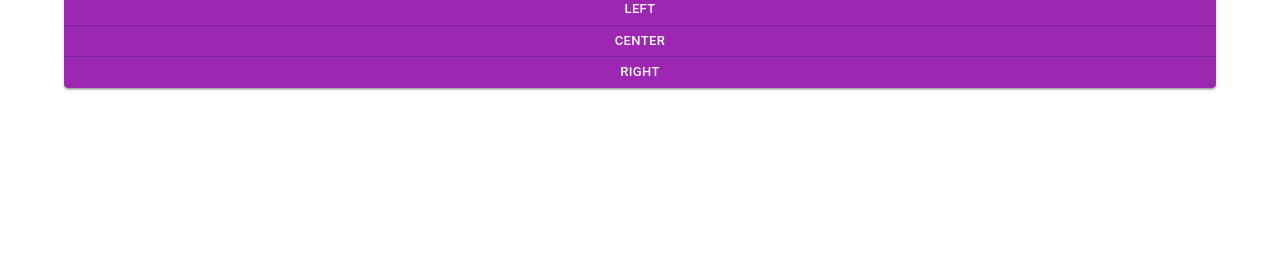
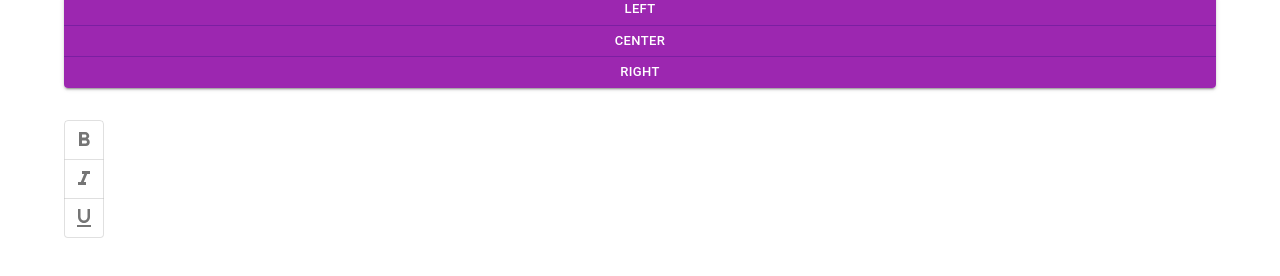
Before and after one commit to AnjoC07/React-Material-UI-Demo, a React (Create React App) app: page / in a window 1280 px wide. Shown: the part 350-626 px from the top of the page. Built offline with nearby package versions, Linux system fonts and the light colour scheme.

Commit message:
Material UI - Toggle Button

```diff
--- a/src/components/MuiButton.tsx
+++ b/src/components/MuiButton.tsx
@@ -1,7 +1,35 @@
-import { Stack, Button, IconButton, ButtonGroup } from "@mui/material"; //Import ButtonGroup Component
+import {
+  Stack,
+  Button,
+  IconButton,
+  ButtonGroup,
+  ToggleButtonGroup,
+  ToggleButton,
+} from "@mui/material"; //Import Toggle Button
 import SendIcon from "@mui/icons-material/Send";
+// Import Format Icon Libraries
+import FormatBoldIcon from "@mui/icons-material/FormatBold";
+import FormatItalicIcon from "@mui/icons-material/FormatItalic";
+import FormatUnderlinedIcon from "@mui/icons-material/FormatUnderlined";
+// Use of useState
+import { useState } from "react";
 
 export const MuiButton = () => {
+  // Declaration of useState
+  // const [formats, setFormats] = useState<string[]>([]);
+  const [formats, setFormats] = useState<string | null>(null); // - exclusive
+  console.log({
+    formats,
+  });
+  // Declaration of handleFormatChange Function
+  const handleFormatChange = (
+    _event: React.MouseEvent<HTMLElement>,
+    // updatedFormats: string[]
+    updatedFormats: string | null // -exclusive
+  ) => {
+    setFormats(updatedFormats);
+  };
+
   return (
     <Stack spacing={4}>
       <Stack spacing={2} direction={"row"}>
@@ -90,6 +118,32 @@ export const MuiButton = () => {
           <Button>Right</Button>
         </ButtonGroup>
       </Stack>
+
+      {/* Toggle Button Group Component*/}
+      {/* Incorporation of useState */}
+      <Stack direction="row">
+        <ToggleButtonGroup
+          aria-label="text formatting"
+          value={formats}
+          onChange={handleFormatChange} //define this function above const handleFormatChange
+          // Addition of cosmetic prompts
+          size="small"
+          color="success"
+          orientation="vertical"
+          // Exclusive Prompt - The user may only choose either one of the following function
+          exclusive
+        >
+          <ToggleButton value="bold" aria-label="bold">
+            <FormatBoldIcon />
+          </ToggleButton>
+          <ToggleButton value="italic" aria-label="italic">
+            <FormatItalicIcon />
+          </ToggleButton>
+          <ToggleButton value="underlined" aria-label="underlined">
+            <FormatUnderlinedIcon />
+          </ToggleButton>
+        </ToggleButtonGroup>
+      </Stack>
     </Stack>
   );
 };
```
